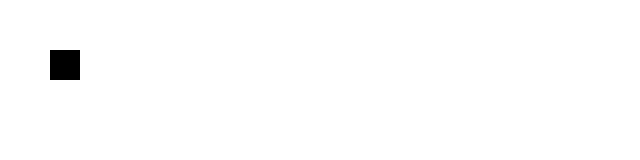
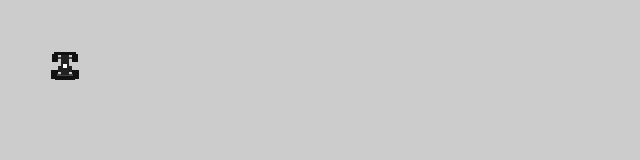
Before and after one commit to RamoLAB/meu-backend, a website: page index.html in a window 1280 px wide. Shown: the whole page, without its empty margins (0-640 px from the left). Drawn offline with Linux system fonts and the light colour scheme.

Commit message:
Update index.html

```diff
--- a/index.html
+++ b/index.html
@@ -1,6 +1,6 @@
 <!DOCTYPE html>
 <html>
-<body style="margin:0; overflow:hidden; background:#fff">
+<body style="margin:0; overflow:hidden; background:#ccc">
 <canvas id="g"></canvas>
 
 <script>
@@ -16,7 +16,79 @@ const WS_URL = "wss://meu-backend-0rzt.onrender.com";
 let stateBuffer = [];
 const RENDER_DELAY = 50;
 
-// resize
+// =====================
+// CARROS (GERAÇÃO)
+// =====================
+
+function drawBaseF1(ctx, bodyColor, wingColor, detailColor = '#fff') {
+    ctx.fillStyle = '#111';
+    ctx.fillRect(2, 4, 6, 8);
+    ctx.fillRect(22, 4, 6, 8);
+    ctx.fillRect(1, 20, 7, 9);
+    ctx.fillRect(22, 20, 7, 9);
+
+    ctx.fillStyle = '#444';
+    ctx.fillRect(8, 7, 14, 2);
+    ctx.fillRect(7, 24, 16, 2);
+
+    ctx.fillStyle = wingColor;
+    ctx.fillRect(4, 2, 22, 3);
+
+    ctx.fillStyle = bodyColor;
+    ctx.fillRect(11, 5, 8, 20);
+    ctx.fillRect(8, 16, 14, 6);
+
+    ctx.fillStyle = wingColor;
+    ctx.fillRect(5, 26, 20, 4);
+
+    ctx.fillStyle = detailColor;
+    ctx.fillRect(13, 14, 4, 4);
+}
+
+const CAR_MODELS = [
+    (ctx)=>drawBaseF1(ctx,'#d40000','#111'),
+    (ctx)=>drawBaseF1(ctx,'#c0c0c0','#00d2be'),
+    (ctx)=>drawBaseF1(ctx,'#0600ef','#fcd700'),
+    (ctx)=>drawBaseF1(ctx,'#111','#cfb53b'),
+    (ctx)=>drawBaseF1(ctx,'#004225','#fff'),
+    (ctx)=>drawBaseF1(ctx,'#ff8700','#004cff'),
+    (ctx)=>drawBaseF1(ctx,'#ffffff','#dd0000'),
+    (ctx)=>drawBaseF1(ctx,'#222','#111'),
+    (ctx)=>drawBaseF1(ctx,'#fff200','#000'),
+    (ctx)=>drawBaseF1(ctx,'#ff00ff','#4b0082'),
+    (ctx)=>drawBaseF1(ctx,'#0093cc','#000')
+];
+
+// cache de sprites
+let carSprites = {};
+
+function getCarSprite(id){
+    if(carSprites[id]) return carSprites[id];
+
+    const canvas = document.createElement("canvas");
+    canvas.width = 30;
+    canvas.height = 30;
+    const ctx = canvas.getContext("2d");
+
+    const modelIndex = Math.abs(hash(id)) % CAR_MODELS.length;
+    CAR_MODELS[modelIndex](ctx);
+
+    carSprites[id] = canvas;
+    return canvas;
+}
+
+function hash(str){
+    let h = 0;
+    for(let i=0;i<str.length;i++){
+        h = str.charCodeAt(i) + ((h<<5)-h);
+    }
+    return h;
+}
+
+// =====================
+// RESIZE
+// =====================
+
 window.onresize = () => {
     c.width = innerWidth;
     c.height = innerHeight;
@@ -27,14 +99,14 @@ window.onresize();
 onkeydown = e => k[e.key] = 1;
 onkeyup = e => k[e.key] = 0;
 
-// websocket
+// =====================
+// WEBSOCKET
+// =====================
+
 const ws = new WebSocket(WS_URL);
 
 ws.onopen = () => {
-    ws.send(JSON.stringify({
-        type: "join",
-        id: PLAYER_ID
-    }));
+    ws.send(JSON.stringify({ type:"join", id:PLAYER_ID }));
 };
 
 ws.onmessage = (event) => {
@@ -46,28 +118,29 @@ ws.onmessage = (event) => {
             players: data.players
         });
 
-        if (stateBuffer.length > 20) {
-            stateBuffer.shift();
-        }
+        if (stateBuffer.length > 20) stateBuffer.shift();
     }
 };
 
-// envio de posição
-setInterval(() => {
-    if (ws.readyState !== 1) return;
+// envio
+setInterval(()=>{
+    if(ws.readyState !== 1) return;
 
     ws.send(JSON.stringify({
-        type: "move",
-        id: PLAYER_ID,
-        x: p.x,
-        y: p.y
+        type:"move",
+        id:PLAYER_ID,
+        x:p.x,
+        y:p.y
     }));
-}, 50);
+},50);
 
-// loop principal
-function loop() {
+// =====================
+// LOOP
+// =====================
 
-    // movimento LOCAL instantâneo
+function loop(){
+
+    // movimento local
     if (k.ArrowUp || k.w) p.y -= p.s;
     if (k.ArrowDown || k.s) p.y += p.s;
     if (k.ArrowLeft || k.a) p.x -= p.s;
@@ -76,79 +149,46 @@ function loop() {
     p.x = Math.max(0, Math.min(c.width - 30, p.x));
     p.y = Math.max(0, Math.min(c.height - 30, p.y));
 
-    x.fillStyle = "#fff";
+    x.fillStyle = "#ccc";
     x.fillRect(0, 0, c.width, c.height);
 
     const renderTime = Date.now() - RENDER_DELAY;
 
     let older, newer;
 
-    for (let i = 0; i < stateBuffer.length - 1; i++) {
-        if (
-            stateBuffer[i].time <= renderTime &&
-            stateBuffer[i + 1].time >= renderTime
-        ) {
+    for(let i=0;i<stateBuffer.length-1;i++){
+        if(stateBuffer[i].time <= renderTime && stateBuffer[i+1].time >= renderTime){
             older = stateBuffer[i];
-            newer = stateBuffer[i + 1];
+            newer = stateBuffer[i+1];
             break;
         }
     }
 
-    // desenha OUTROS jogadores (suavizado)
-    if (older && newer) {
+    if(older && newer){
+        const t = (renderTime - older.time)/(newer.time - older.time);
 
-        const t = (renderTime - older.time) / (newer.time - older.time);
+        for(let id in newer.players){
 
-        for (let id in newer.players) {
-
-            if (id === PLAYER_ID) continue; // ignora você
+            if(id === PLAYER_ID) continue;
 
             const p1 = older.players[id];
             const p2 = newer.players[id];
+            if(!p1 || !p2) continue;
 
-            if (!p1 || !p2) continue;
+            const ix = p1.x + (p2.x - p1.x)*t;
+            const iy = p1.y + (p2.y - p1.y)*t;
 
-            const ix = p1.x + (p2.x - p1.x) * t;
-            const iy = p1.y + (p2.y - p1.y) * t;
-
-            x.fillStyle = "#" + intToColor(id);
-            x.fillRect(ix, iy, 30, 30);
+            x.drawImage(getCarSprite(id), ix, iy);
         }
     }
 
-    // fallback
-    else if (stateBuffer.length > 0) {
-
-        const latest = stateBuffer[stateBuffer.length - 1];
-
-        for (let id in latest.players) {
-            if (id === PLAYER_ID) continue;
-
-            const pl = latest.players[id];
-
-            x.fillStyle = "#" + intToColor(id);
-            x.fillRect(pl.x, pl.y, 30, 30);
-        }
-    }
-
-    // DESENHA VOCÊ (instantâneo, sem servidor)
-    x.fillStyle = "#000"; // destaque
-    x.fillRect(p.x, p.y, 30, 30);
+    // seu carro (instantâneo)
+    x.drawImage(getCarSprite(PLAYER_ID), p.x, p.y);
 
     requestAnimationFrame(loop);
 }
 
 loop();
-
-// cor por id
-function intToColor(str) {
-    let hash = 0;
-    for (let i = 0; i < str.length; i++) {
-        hash = str.charCodeAt(i) + ((hash << 5) - hash);
-    }
-    let color = (hash & 0x00FFFFFF).toString(16).toUpperCase();
-    return "000000".substring(0, 6 - color.length) + color;
-}
 </script>
 
 </body>
```
